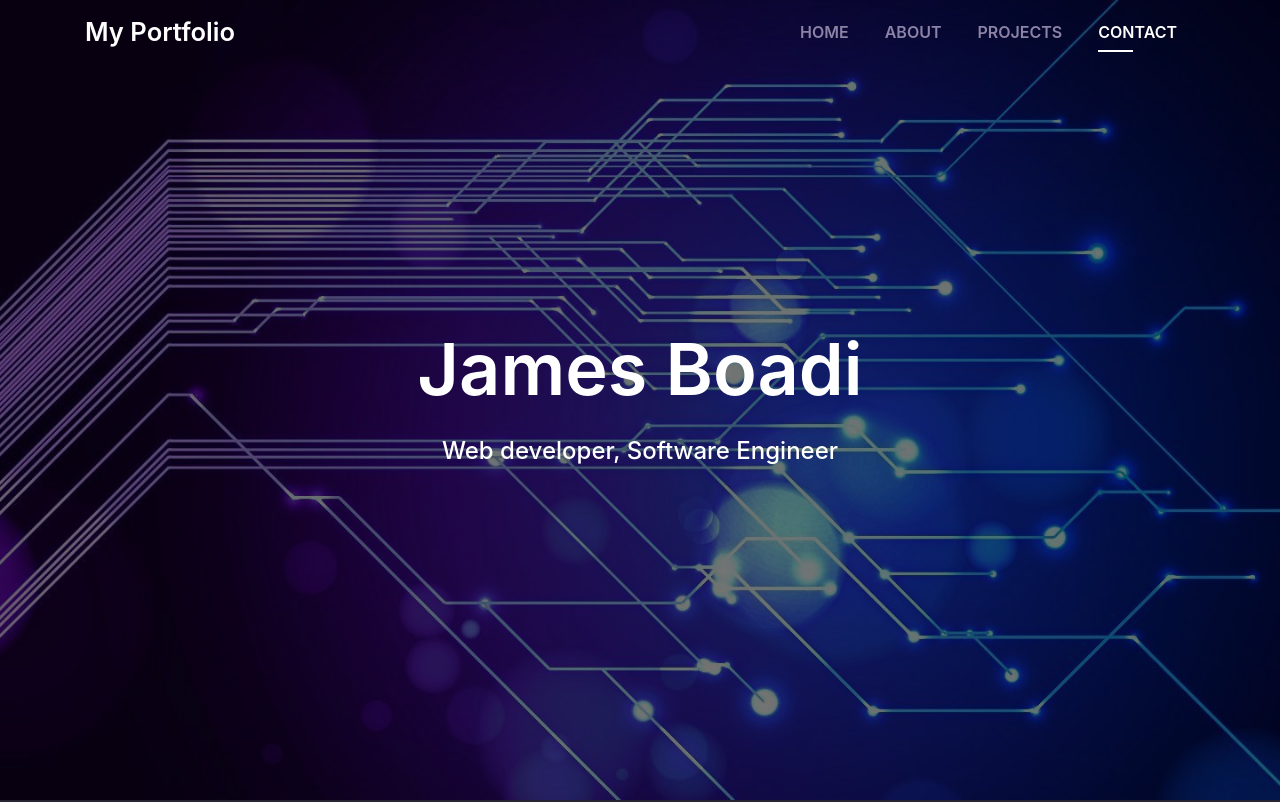
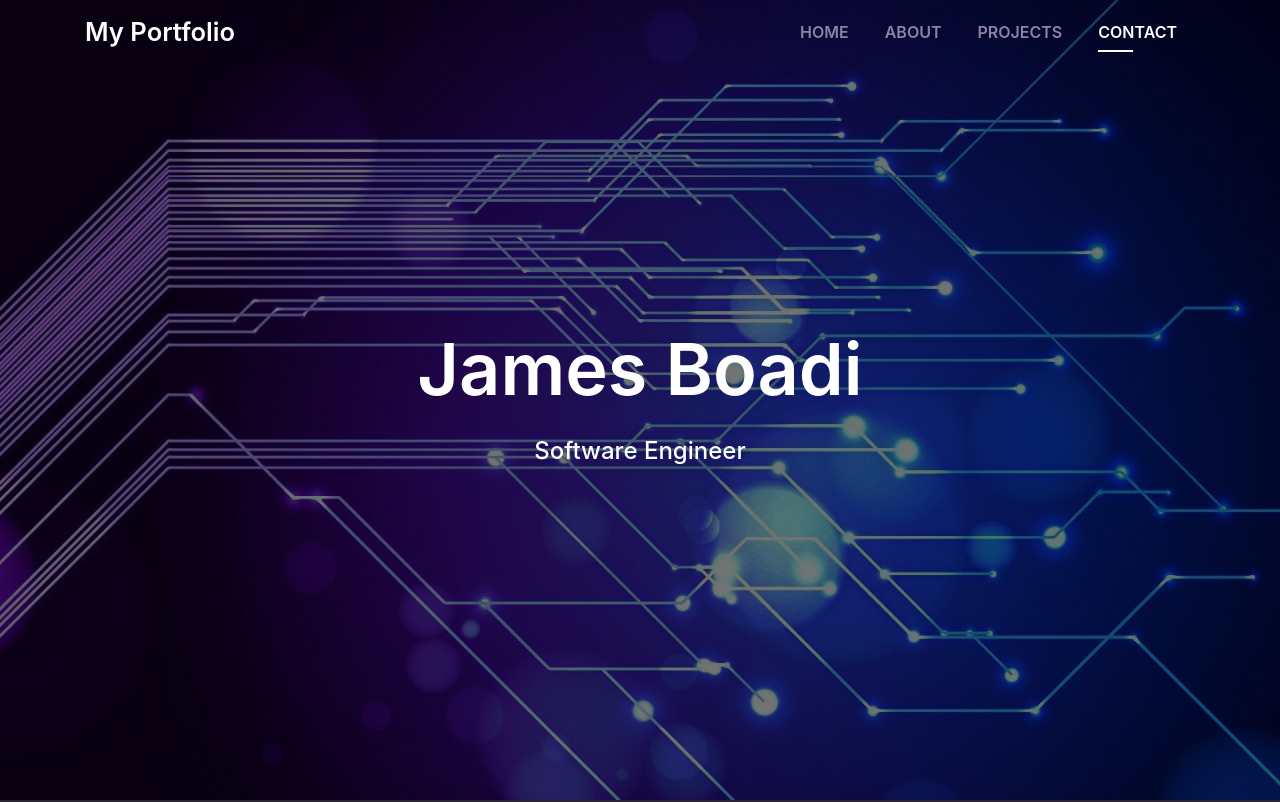
Before and after one commit to JamesBoadi/JamesBoadi.github.io, a website with bundled scripts: page index.html in a window 1280 px wide. Shown: the top 802 px of the page. Built offline with nearby package versions, Linux system fonts and the light colour scheme.

Commit message:
Update index.html

```diff
--- a/index.html
+++ b/index.html
@@ -71,7 +71,7 @@
         <div class="container">
           <!--<p class="display-6 color-d">Hello, world!</p>-->
           <h1 class="intro-title mb-4">James Boadi</h1>
-          <h4 style="color: white;">Web developer, Software Engineer</h4>
+          <h4 style="color: white;">Software Engineer</h4>
           <!-- <p class="pt-3"><a class="btn btn-primary btn js-scroll px-4" href="#about" role="button">Learn More</a></p> -->
         </div>
       </div>
```
